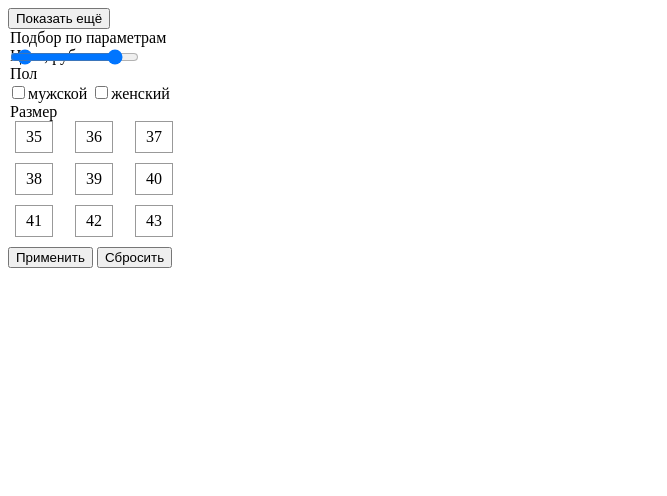
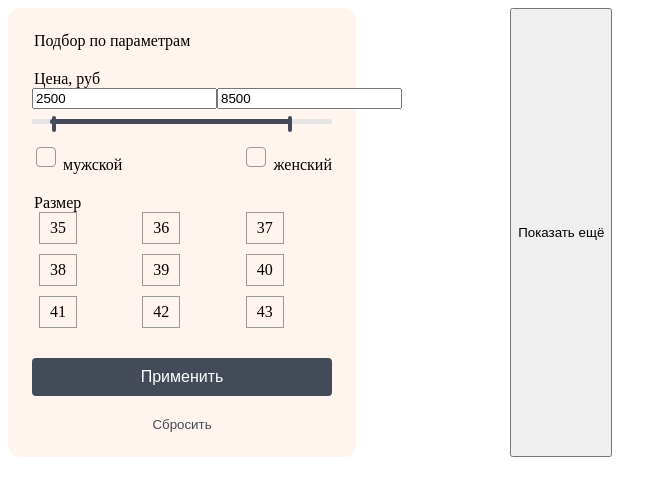
Before and after one commit to Nikolai124/Sneak-Max, a Flask app: template templates/index.html in a window 1280 px wide. Shown: the top 496 px of the page, without its empty margins (0-667 px from the left). Run offline with Flask 3, Linux system fonts and the light colour scheme; the template is opened without the code that fills it, so the values that code supplies are empty.

Commit message:
продолжаю работу над каталогом

```diff
--- a/static/style.css
+++ b/static/style.css
@@ -1,17 +1,3 @@
-#price-min-value {
-    position: absolute;
-    top: 0;
-    left: 0
-}
-
-
-#price-max-value {
-    position: absolute;
-    top: 0;
-    left: 0
-}
-
-
 .price-filter {
     position: relative
 }
@@ -19,9 +5,15 @@
 
 .size-filter-btn-group {
     display: grid;
-    grid-template-columns: repeat(3, 50px);
+    grid-template-columns: repeat(3, 1fr);
     gap: 10px;
+}
 
+
+.size-filter-btn-group span {
+	text-align: center;
+	line-height: 30px;
+	padding: 0;
 }
 
 
@@ -61,3 +53,179 @@
 .size-filter-btn-group input[type=checkbox]:checked + span {
 	background: #ffe0a6;
 }
+
+
+body {
+	display: flex;
+}
+
+
+.show-more {
+	grid-column: 2;
+}
+
+
+.products {
+	display: grid;
+    grid-template-columns: repeat(3, 1fr);
+	gap: 20px 28px;
+}
+
+
+.img-product {
+	border-radius: 4px;
+	width: 100%;
+	height: 200px;
+	object-fit: cover;
+}
+
+
+.product-name {
+	font-size: 16px;
+	margin: 0;
+	color: #444858;
+	font-weight: normal;
+}
+
+
+.product-price {
+	font-size:20px;
+	margin: 0;
+	color:#444858;
+}
+
+
+.product-card {
+	display: flex;
+	flex-direction: column;
+	gap: 8px;
+}
+
+
+.range-input {
+	position: absolute;
+	top: 0;
+	left: 0;
+	right: 0;
+	height: 5px;
+}
+
+
+.range-input input[type="range"] {
+	position: absolute;
+	top: 0;
+	left: 0;
+	width: 100%;
+	top: -5px;
+	background: none;
+	pointer-events: none;
+	appearance: none;
+	-webkit-appearance: none;
+	-moz-appearance: none;
+}
+
+
+.range-input input[type="range"]::-webkit-slider-thumb {
+	    pointer-events: auto;
+    -webkit-appearance: none;
+    width: 4px;
+    height: 16px;
+	border-radius: 2px;
+    background: #444B58;
+    cursor: pointer;
+}
+
+
+.catalog {
+    display: flex;
+    gap: 24px;
+}
+
+
+.slider {
+    position: relative;
+    height: 5px;
+    background: #e4e4e4;
+    border-radius: 5px;
+    margin-top: 10px;
+}
+.price-slider {
+    position: absolute;
+    height: 100%;
+    background: #444858;
+    border-radius: 5px;
+    left: 6%;
+    right: 14%;
+}
+
+
+.filters {
+	display: flex;
+	flex-direction: column;
+	gap: 20px;
+    background: #FFF4EE;
+    border-radius: 12px;
+    padding: 24px;
+    width: 300px;
+	order: -1;
+}
+
+
+.price-slider-wrap {
+	position: relative;
+
+}
+
+
+button[name="apply"] {
+    background: #444B58;
+    color: white;
+    border: none;
+    border-radius: 4px;
+    padding: 10px;
+    font-size: 16px;
+    cursor: pointer;
+    width: 100%;
+}
+
+
+button[name="reset"] {
+	display: block;
+    margin: 0 auto;
+    background: none;
+    border: none;
+    color: #444B58;
+    cursor: pointer;
+}
+
+
+.gender-filter input[type="checkbox"] {
+    appearance: none;
+    -webkit-appearance: none;
+    width: 20px;
+    height: 20px;
+    border: 1px solid #999;
+    border-radius: 4px;
+    cursor: pointer;
+}
+
+
+.gender-filter input[type="checkbox"]:checked {
+	background: #444858; /* замени на реальный цвет checked-состояния */
+	border-color: #444858;
+	background-image: url("icons/checkmark.png");
+    background-repeat: no-repeat;
+    background-position: center;
+    background-size: 14px;
+}
+
+.price-input {
+	display: flex;
+	border-right: #444858;
+}
+
+
+.gender-filter {
+	display: flex;
+	justify-content: space-between;
+}
--- a/templates/index.html
+++ b/templates/index.html
@@ -11,24 +11,44 @@
         <div class="products">
             {% for product in products %}
                 <div class="product-card">
-                    <img src="{{ url_for('static', filename='img/catalog/' + product.image) }}" />
-                    <h3>{{ product.name }}</h3>
-                    <p>{{ product.price }}</p>
+                    <img src="{{ url_for('static', filename='img/catalog/' + product.image) }}" class="img-product"/>
+                    <h3 class="product-name">{{ product.name }}</h3>
+                    <p class="product-price">{{ product.price }}</p>
                 </div>
             {% endfor %}
-            <button name="show-more">Показать ещё</button>
+            <button class="show-more">Показать ещё</button>
         </div>
         <form class="filters">
             <legend>Подбор по параметрам</legend>
             <div class="price-filter">
                 <legend>Цена, руб</legend>
-                <input type="range" min="0" max="30000" value="1850" id="price-min-value"/>
-                <input type="range" min="0" max="30000" value="25768" id="price-max-value"/>
+                <div class="price-input">
+                    <div class="price-field">
+                        <input type="number" class="min-input" value="2500">
+                    </div>
+                    <div class="price-field">
+                        <input type="number" class="max-input" value="8500">
+                    </div>
+                </div>
+                <div class="price-slider-wrap">
+                    <div class="slider">
+                        <div class="price-slider"></div>
+                    </div>
+                    <div class="range-input">
+                        <input type="range" min="0" max="30000" value="1850" class="min-range" step="1"/>
+                        <input type="range" min="0" max="30000" value="25768" class="max-range" step="1"/>
+                    </div>
+                </div>
             </div>
             <div class="gender-filter">
-                <legend>Пол</legend>
-                <input type="checkbox" name="male-gender"/>мужской
-                <input type="checkbox" name="female gender"/>женский
+                <label>
+                    <input type="checkbox" name="male-gender"/>
+                    <span>мужской</span>
+                </label>
+                <label>
+                    <input type="checkbox" name="female-gender"/>
+                    <span>женский</span>
+                </label>
             </div>
             <div class="size-filter">
                 <legend>Размер</legend>
```
